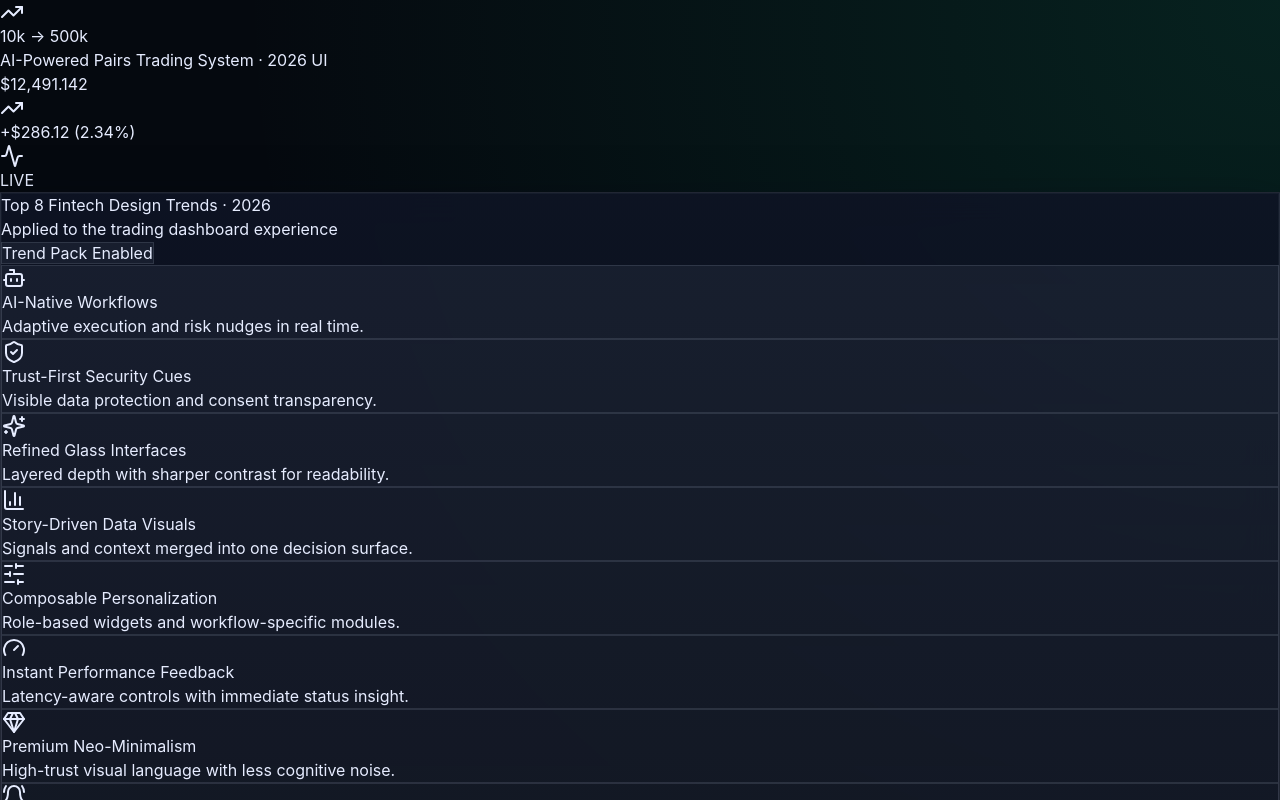
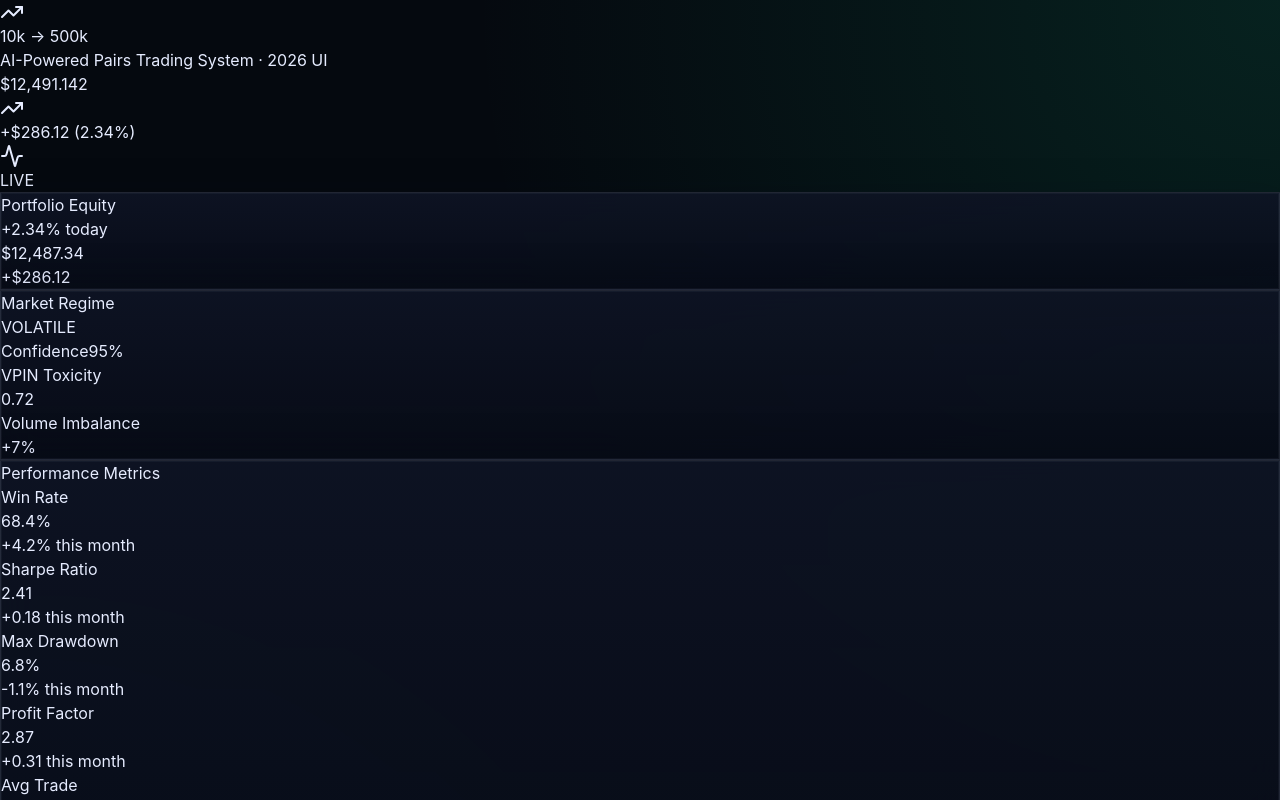
Before and after one commit to BiniamD/10k-to-500k-trading-system, a Next.js app: page / in a window 1280 px wide. Shown: the top 800 px of the page. Built offline with nearby package versions, Linux system fonts and the light colour scheme.

Commit message:
Remove fintech trends panel from dashboard page
Agent-Logs-Url: https://github.com/BiniamD/10k-to-500k-trading-system/sessions/dea66b6b-1cb8-4176-9f5e-f88dd96e9740

Co-authored-by: BiniamD <4467993+BiniamD@users.noreply.github.com>

```diff
--- a/app/page.tsx
+++ b/app/page.tsx
@@ -7,7 +7,6 @@ import PerformanceMetrics from '@/components/PerformanceMetrics';
 import OrderFlowPanel from '@/components/OrderFlowPanel';
 import LivePositions from '@/components/LivePositions';
 import EquityCurve from '@/components/EquityCurve';
-import FintechTrendsPanel from '@/components/FintechTrendsPanel';
 
 export default function Dashboard() {
   const [portfolioValue, setPortfolioValue] = useState(12487.34);
@@ -23,9 +22,6 @@ export default function Dashboard() {
     <div className="min-h-screen text-white">
       <Header portfolioValue={portfolioValue} />
       <div className="max-w-7xl mx-auto p-6">
-        <div className="mb-6">
-          <FintechTrendsPanel />
-        </div>
         <div className="grid grid-cols-1 lg:grid-cols-12 gap-6">
           <div className="lg:col-span-8"><EquityCurve /></div>
           <div className="lg:col-span-4"><RegimeMonitor /></div>
```
